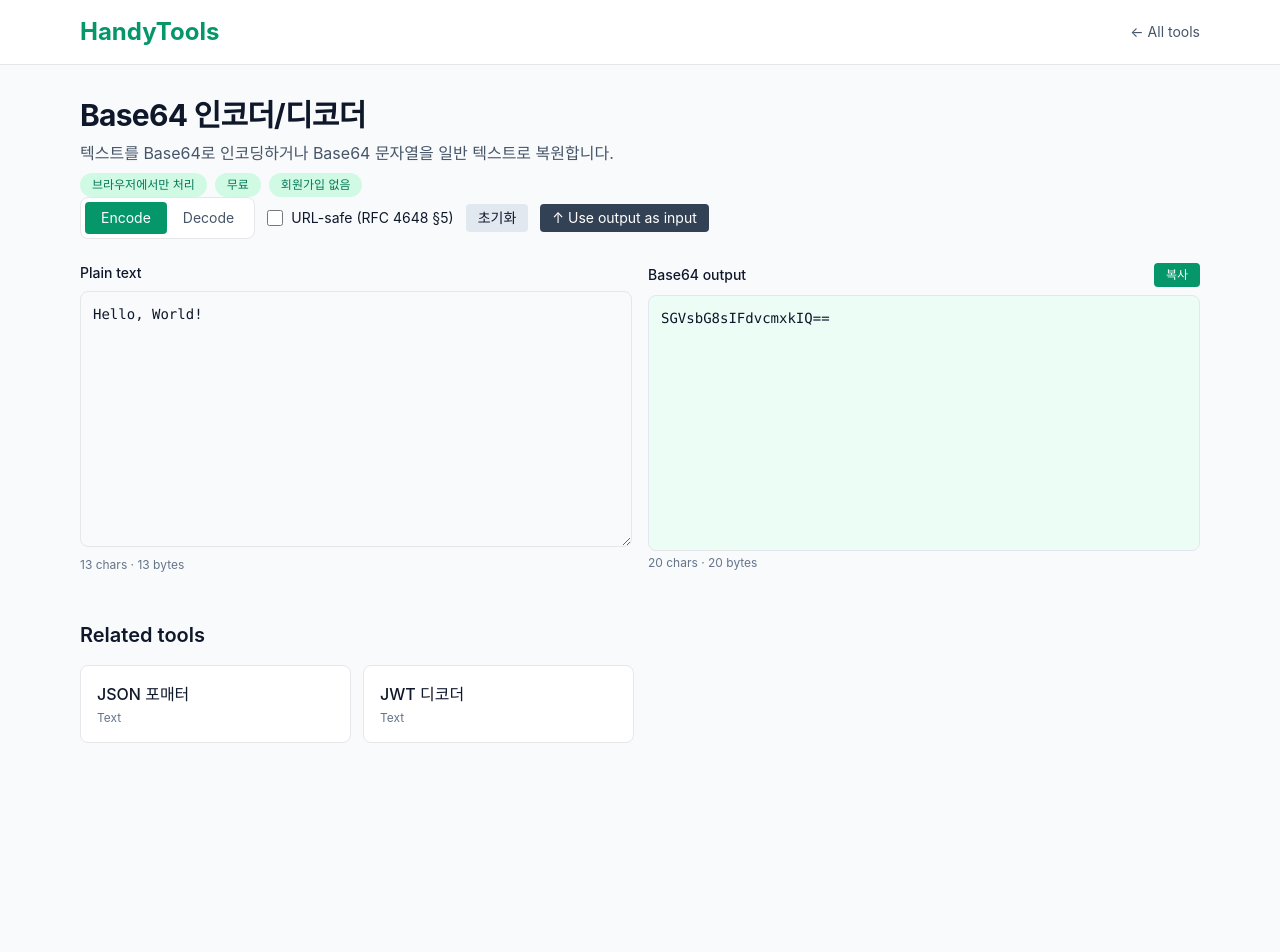
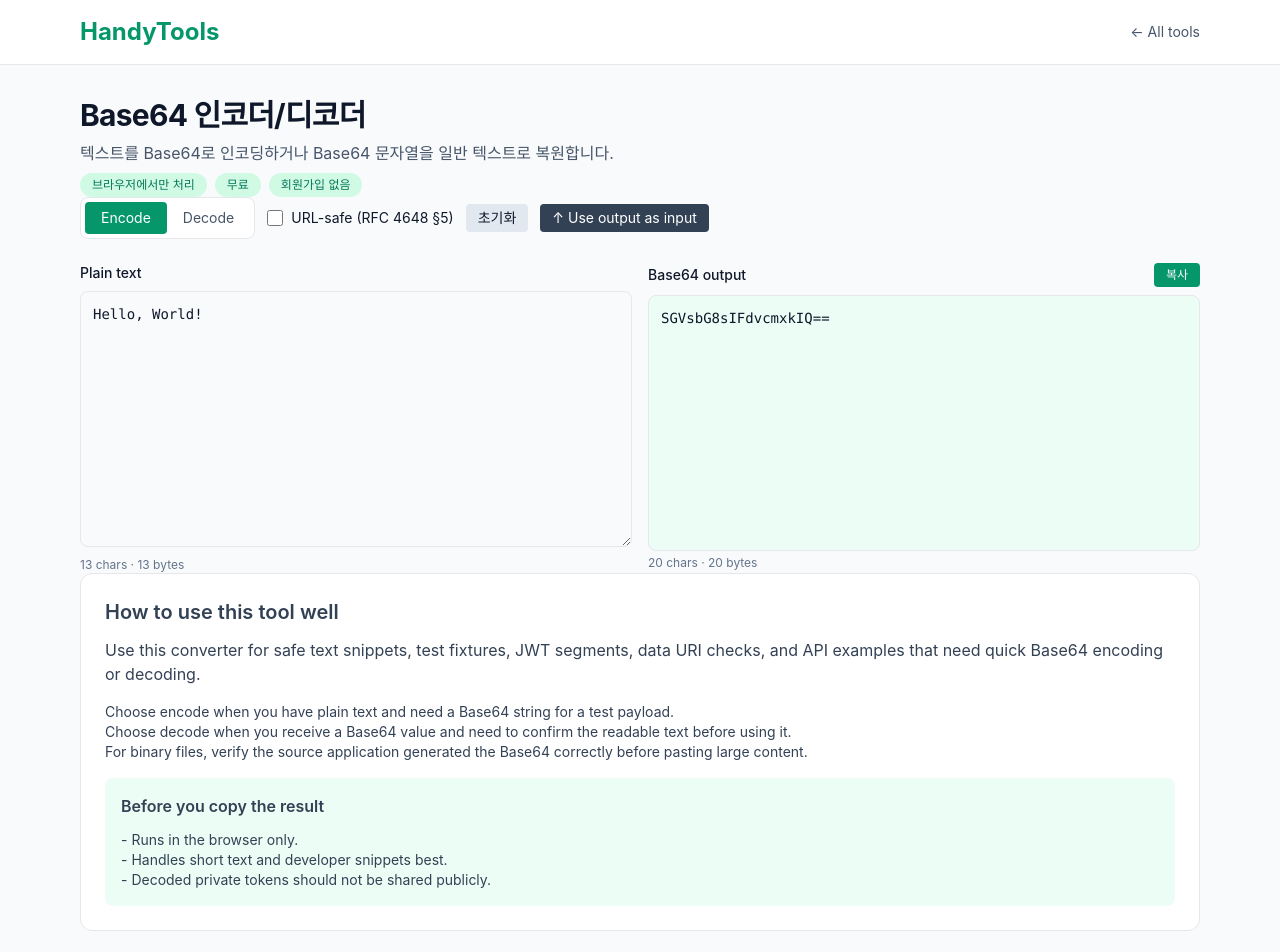
Before and after one commit to Kimchanghee/handytoolkit-online, a Next.js app: page /ko/tools/base64-encoder-decoder in a window 1280 px wide. Shown: the top 952 px of the page. Before the commit the page ends 800 px from the top, so only its background shows below. Built offline with nearby package versions, Linux system fonts and the light colour scheme.

Commit message:
Improve UX content and thin pages

```diff
--- a/src/app/[locale]/tools/[tool]/page.tsx
+++ b/src/app/[locale]/tools/[tool]/page.tsx
@@ -50,6 +50,81 @@ const TOOL_COMPONENTS: Record<string, ReturnType<typeof nextDynamic>> = {
   'jwt-decoder': nextDynamic(() => import('@/tools/jwt-decoder/JwtDecoder')),
 };
 
+const TOOL_GUIDES: Record<string, { summary: string; steps: string[]; checks: string[] }> = {
+  'json-formatter': {
+    summary: 'Use this page when a JSON API response, config file, webhook payload, or pasted log needs to be cleaned up before you copy it into code or documentation.',
+    steps: [
+      'Paste the raw JSON into the editor, then check whether the formatted output keeps the same keys and nested arrays.',
+      'If parsing fails, start from the first highlighted character and look for missing quotes, trailing commas, or copied HTML entities.',
+      'After formatting, collapse large arrays mentally by section so you can compare payload shape without losing the original data.'
+    ],
+    checks: ['No data is uploaded to a server.', 'Useful for API debugging, config review, and support tickets.', 'Keep secrets out of screenshots after formatting.']
+  },
+  'base64-encoder-decoder': {
+    summary: 'Use this converter for safe text snippets, test fixtures, JWT segments, data URI checks, and API examples that need quick Base64 encoding or decoding.',
+    steps: [
+      'Choose encode when you have plain text and need a Base64 string for a test payload.',
+      'Choose decode when you receive a Base64 value and need to confirm the readable text before using it.',
+      'For binary files, verify the source application generated the Base64 correctly before pasting large content.'
+    ],
+    checks: ['Runs in the browser only.', 'Handles short text and developer snippets best.', 'Decoded private tokens should not be shared publicly.']
+  },
+  'jwt-decoder': {
+    summary: 'Use this decoder to inspect JWT headers and payload claims before debugging authentication, expiry, audience, issuer, or role problems.',
+    steps: [
+      'Paste the token and compare exp, iat, aud, iss, and role claims against the application you are testing.',
+      'Do not treat decoded text as proof that a token is valid; signature verification still belongs in your backend.',
+      'If the payload looks wrong, regenerate the token from the identity provider instead of editing claims by hand.'
+    ],
+    checks: ['Decoding stays local.', 'Great for expiry and audience checks.', 'Never paste production admin tokens into shared chats.']
+  },
+  'qr-code-generator': {
+    summary: 'Use this generator for URLs, Wi-Fi details, event check-in links, small contact cards, and labels that need a scannable QR code.',
+    steps: [
+      'Enter the final URL or text exactly as the scanner should open it.',
+      'Test the QR on a phone before printing, especially when the destination includes tracking parameters.',
+      'Use a short URL when the code becomes too dense for small labels or low-quality printers.'
+    ],
+    checks: ['Works without signup.', 'Good for posters, packaging, and internal operations.', 'Test scan distance before publishing.']
+  },
+  'password-generator': {
+    summary: 'Use this generator when you need a new password for a manager, test account, shared lab environment, or temporary credential rotation.',
+    steps: [
+      'Pick a length that matches the site policy, then include symbols only when the target service accepts them cleanly.',
+      'Copy the result directly into a password manager rather than storing it in notes or chat.',
+      'Regenerate for every account; do not reuse a strong password across multiple services.'
+    ],
+    checks: ['Random generation happens locally.', 'Longer passwords beat clever patterns.', 'Store the final value in a password manager.']
+  },
+  'uuid-generator': {
+    summary: 'Use this generator for database seed IDs, test records, request correlation IDs, local fixtures, and quick examples in API documentation.',
+    steps: [
+      'Generate a fresh ID for each object that should remain distinct in logs or fixtures.',
+      'Use UUIDs for identifiers, not for secrets; they are unique labels, not authentication tokens.',
+      'When pasting into code, keep the same casing and hyphen layout expected by your system.'
+    ],
+    checks: ['Good for test data and logs.', 'Not a replacement for secure tokens.', 'Copy one ID per entity.']
+  },
+  'hash-generator': {
+    summary: 'Use this page to compare checksums, create quick SHA digests, verify pasted text integrity, or document a deterministic fingerprint.',
+    steps: [
+      'Paste the exact text, including spaces and line breaks, because even one hidden character changes the digest.',
+      'Use SHA-256 or SHA-512 for modern integrity checks; keep MD5 only for legacy comparison.',
+      'Copy the digest and compare it with the value from your build log, vendor page, or API response.'
+    ],
+    checks: ['Hashes update as you type.', 'Whitespace matters.', 'Hashing is not encryption and cannot recover the original text.']
+  },
+  'color-converter': {
+    summary: 'Use this converter to move between HEX, RGB, and HSL while checking whether a color remains readable in UI tokens, charts, and design notes.',
+    steps: [
+      'Paste a HEX value from a design file or browser inspector and compare the generated RGB/HSL values.',
+      'Use HSL when you need lighter or darker variants while keeping the same hue.',
+      'Before shipping a UI color, check it against real text and background combinations.'
+    ],
+    checks: ['Useful for CSS tokens and design QA.', 'Preview before copying.', 'Avoid using color alone to convey status.']
+  }
+};
+
 export default async function ToolPage({ params }: Props) {
   const { locale, tool } = await params;
   if (!locales.includes(locale as Locale)) notFound();
@@ -59,6 +134,7 @@ export default async function ToolPage({ params }: Props) {
   if (!meta) notFound();
 
   const Component = TOOL_COMPONENTS[tool];
+  const guide = TOOL_GUIDES[tool];
   const t = await getTranslations({ locale });
 
   // 같은 카테고리 다른 도구 추천 (PV 체인용)
@@ -114,6 +190,28 @@ export default async function ToolPage({ params }: Props) {
           </div>
         )}
 
+        {guide && (
+          <section className="mt-10 grid gap-4 rounded-xl border bg-white p-6 text-slate-700 md:grid-cols-[1.2fr_1fr]">
+            <div>
+              <h2 className="text-xl font-semibold text-slate-950">How to use this tool well</h2>
+              <p className="mt-3 leading-7">{guide.summary}</p>
+              <ol className="mt-4 list-decimal space-y-2 pl-5 text-sm leading-6">
+                {guide.steps.map((step) => (
+                  <li key={step}>{step}</li>
+                ))}
+              </ol>
+            </div>
+            <aside className="rounded-lg bg-emerald-50 p-4">
+              <h3 className="font-semibold text-emerald-900">Before you copy the result</h3>
+              <ul className="mt-3 space-y-2 text-sm leading-6 text-emerald-950">
+                {guide.checks.map((check) => (
+                  <li key={check}>- {check}</li>
+                ))}
+              </ul>
+            </aside>
+          </section>
+        )}
+
         {/* 관련 도구 */}
         {related.length > 0 && (
           <section className="mt-12">
```
Also changed, not shown: reports/2026-05-17.md (+8 -15 lines).
